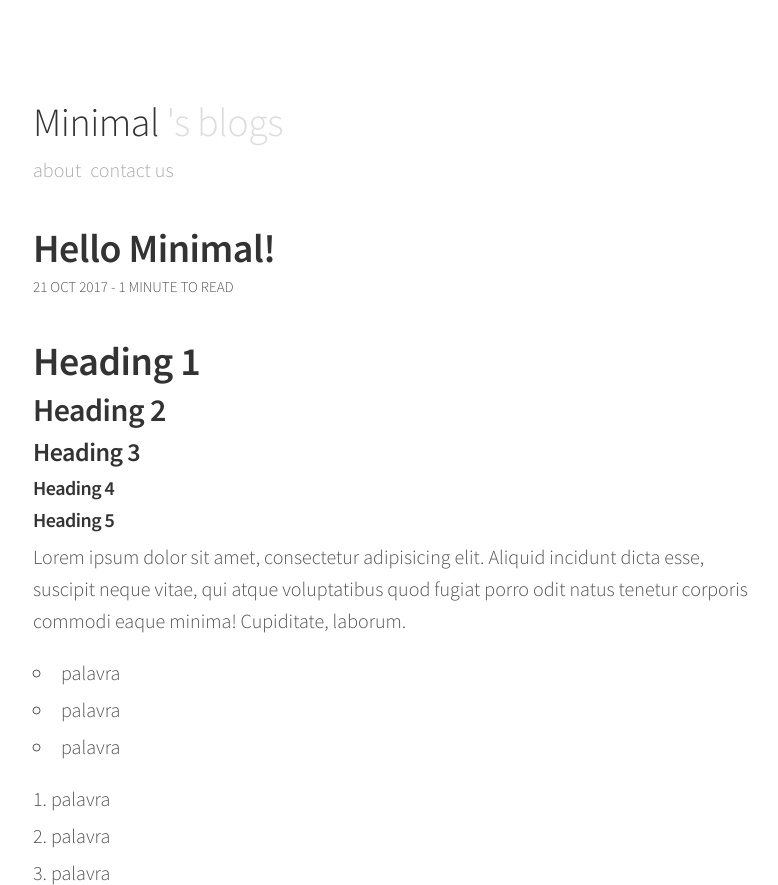
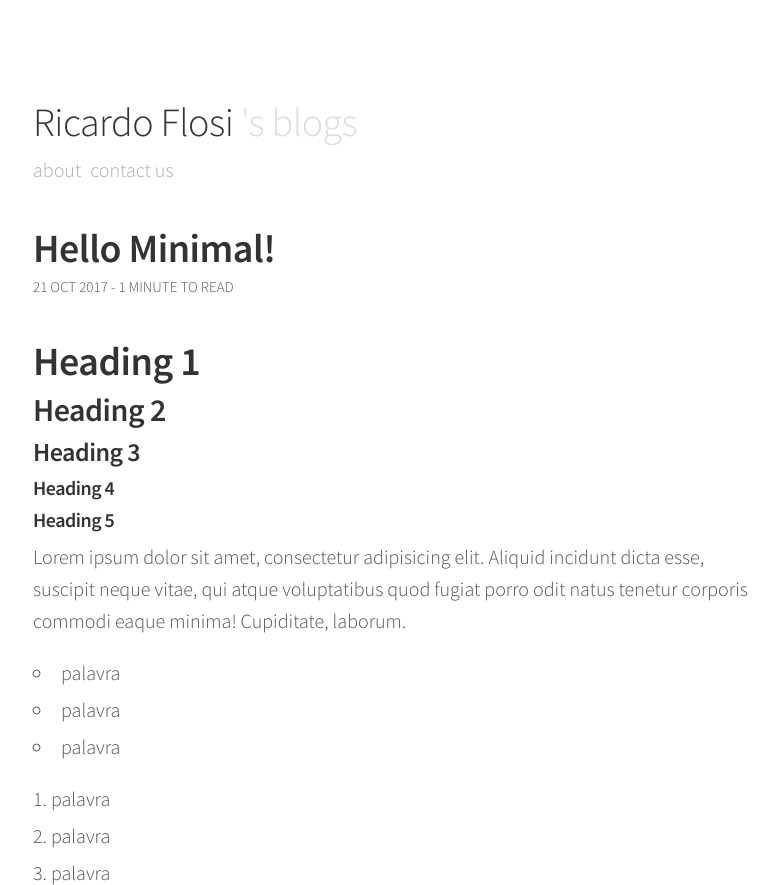
Before and after one commit to rflosi/blog, a Jekyll site: the page built from _posts/2017-10-21-hello-minimal.md, in a window 1280 px wide, cut to the strip 0-885 px from the top of the page. Shown: the whole strip, without its empty margins (247-1025 px from the left). Built offline with Jekyll 4.4.1, drawn with Linux system fonts in a browser that asks for light colours; comment, search, counter and statistics services are not loaded.

Commit message:
Quinto commit

```diff
--- a/_config.yml
+++ b/_config.yml
@@ -6,12 +6,12 @@
 # 'jekyll serve'. If you change this file, please restart the server process.
 
 # Site settings
-title: Minimal
+title: Ricardo Flosi
 email: ricardo.flosi@gmail.com
 description: > # this means to ignore newlines until "baseurl:"
   "Este é uma demonstração de como funciona a ferramenta Jekyll"
-baseurl: "/minimal-blog" # the subpath of your site, e.g. /blog
-url: "http://www.site-corp.com" # the base hostname & protocol for your site
+baseurl: "/blog" # the subpath of your site, e.g. /blog
+url: "" # the base hostname & protocol for your site
 twitter_username: minimal-twitter
 github_username:  minimal-github
 
```
